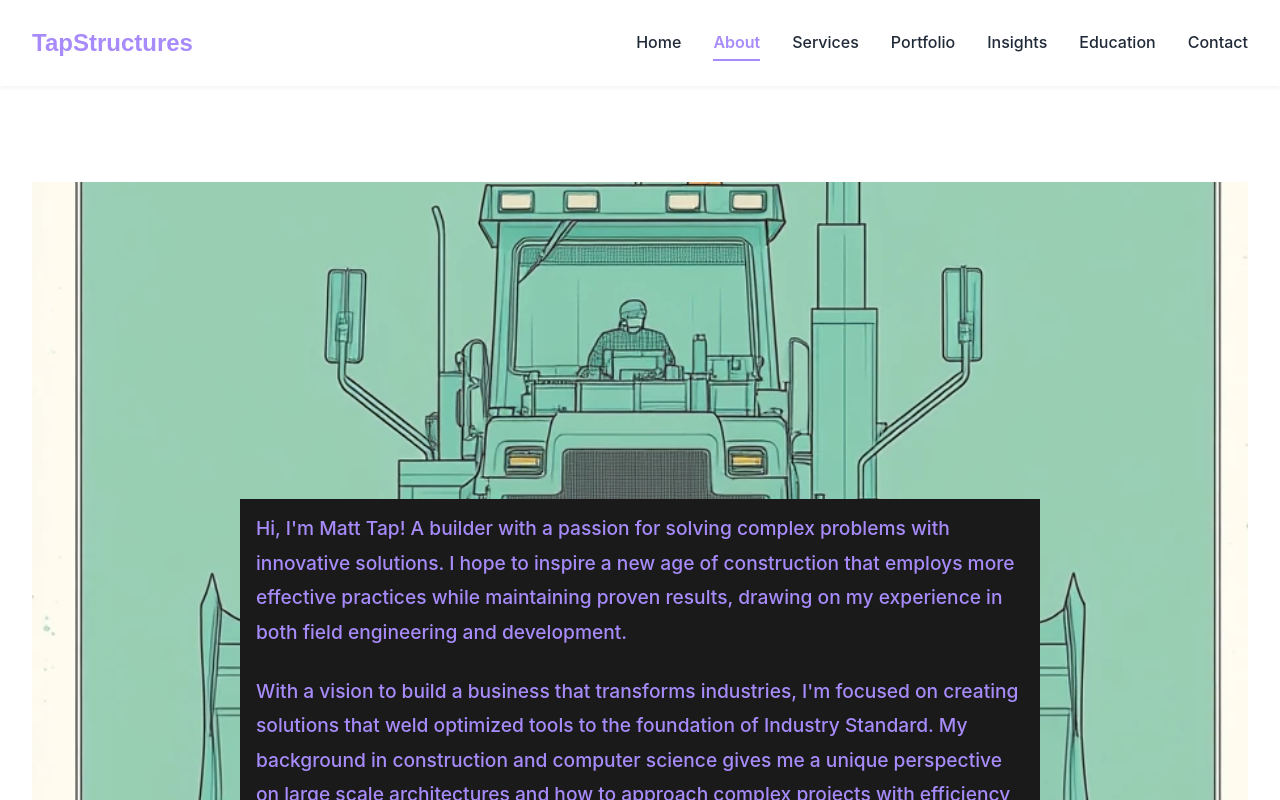
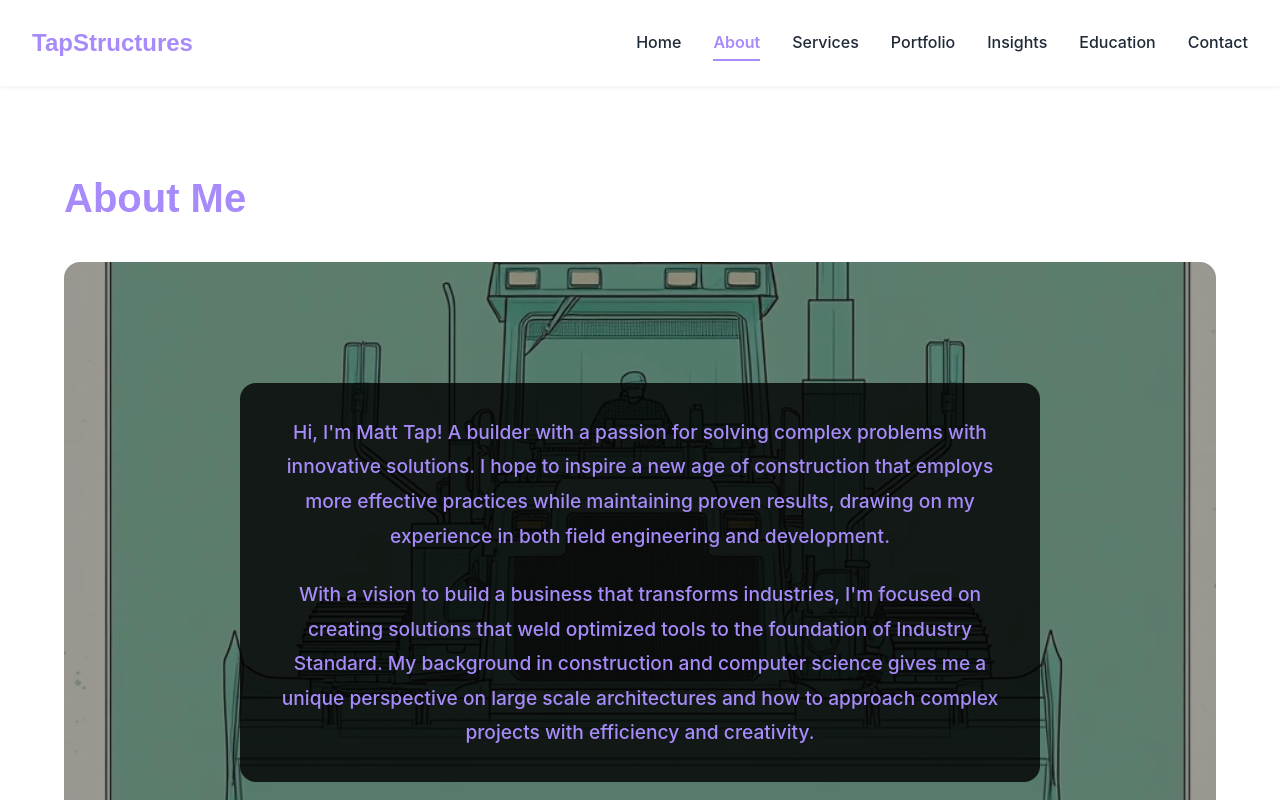
Before and after one commit to motiev01/tapstructures, a React (Create React App) app: page /about in a window 1280 px wide. Shown: the top 800 px of the page. Built offline with nearby package versions, Linux system fonts and the light colour scheme.

Commit message:
minor about background image change

```diff
--- a/src/pages/AboutPage.tsx
+++ b/src/pages/AboutPage.tsx
@@ -18,40 +18,46 @@ const PageHeading = styled.h1`
 
 const BioContainer = styled.div`
   position: relative;
-  margin: -5rem -2rem 0 -2rem;
-  height: 85vh;
-  background-color: #1A1A1A;
+  width: 100%;
+  height: 80vh;
+  min-height: 600px;
+  display: flex;
+  align-items: center;
+  justify-content: center;
   background-image: url(${bulldozerImage});
   background-size: cover;
   background-position: center;
-  background-repeat: no-repeat;
-  background-attachment: scroll;
-  display: flex;
-  align-items: flex-end;
+  background-attachment: fixed;
+  border-radius: 1rem;
+  overflow: hidden;
+  margin: 2rem 0;
 
-  @media (max-width: 768px) {
-    margin: -3rem -1rem 0 -1rem;
-    height: 75vh;
-    background-size: cover;
-    background-position: center;
+  &::before {
+    content: '';
+    position: absolute;
+    top: 0;
+    left: 0;
+    right: 0;
+    bottom: 0;
+    background: rgba(0, 0, 0, 0.4);
+    z-index: 1;
   }
 `;
 
 const BioContent = styled.div`
   position: relative;
   z-index: 2;
-  padding: 0.75rem 1rem;
   max-width: 800px;
+  padding: 2rem;
+  background-color: rgba(0, 0, 0, 0.8);
+  border-radius: 1rem;
+  text-align: center;
   margin: 0 auto;
-  width: fit-content;
-  background-color: #1A1A1A;
-  padding-bottom: 1rem;
-  margin-bottom: 0;
+  width: 90%;
 
   @media (max-width: 768px) {
-    padding: 0.5rem 0.75rem;
-    padding-bottom: 0.75rem;
-    margin-bottom: 0;
+    width: 95%;
+    padding: 1.5rem;
   }
 `;
 
```
